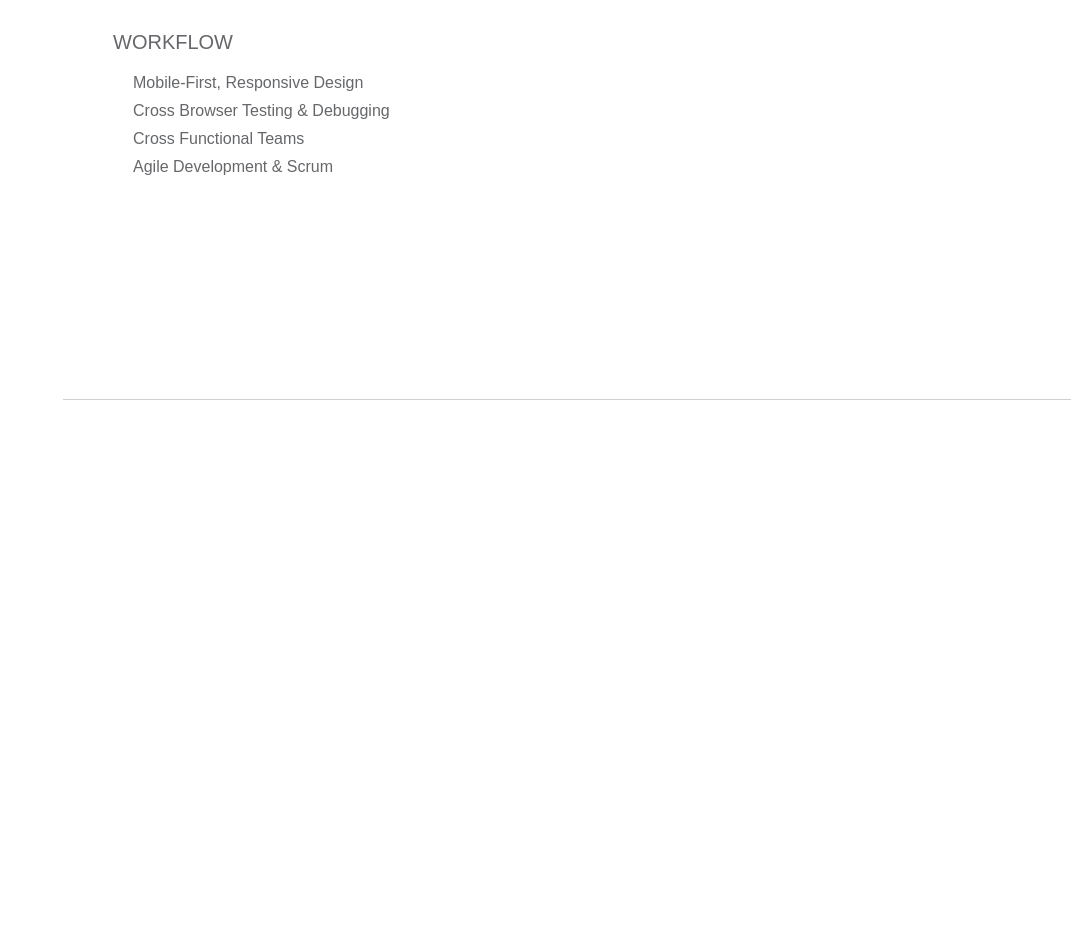
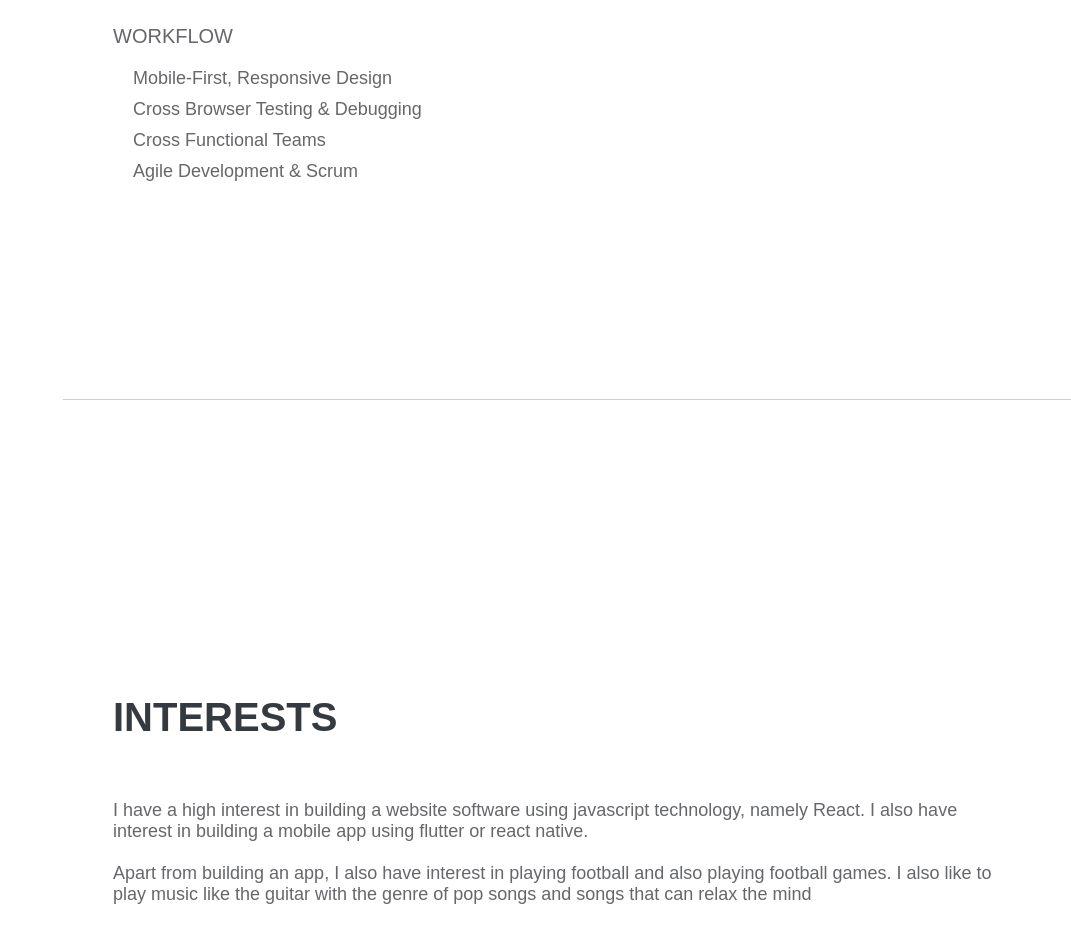
Before and after one commit to edwindamanik/my-portfolio, a React (Create React App) app: page / in a window 1280 px wide. Shown: the part 2800-3742 px from the top of the page, without its empty margins (209-1280 px from the left). Before the commit the page ends 3200 px from the top, so only its background shows below. Built offline with nearby package versions, Linux system fonts and the light colour scheme; the HTML template or start-up script is replaced by a standard one; a web font is replaced by a local one.

Commit message:
fix: add new file for interest content

```diff
--- /dev/null
+++ b/src/components/Interest.jsx
@@ -0,0 +1,19 @@
+import React from "react";
+
+const Interest = () => {
+  return (
+    <div className="interest">
+      <h1>Interests</h1>
+      <p>
+        I have a high interest in building a website software using javascript
+        technology, namely React. I also have interest in building a mobile app
+        using flutter or react native. <br />
+        <br /> Apart from building an app, I also have interest in playing
+        football and also playing football games. I also like to play music like
+        the guitar with the genre of pop songs and songs that can relax the mind
+      </p>
+    </div>
+  );
+};
+
+export default Interest;
--- a/src/components/MainContent.jsx
+++ b/src/components/MainContent.jsx
@@ -2,6 +2,7 @@ import React from "react";
 import About from "./About";
 import Education from "./Education";
 import Experience from "./Experience";
+import Interest from "./Interest";
 import Skills from "./Skills";
 
 const MainContent = () => {
@@ -11,6 +12,7 @@ const MainContent = () => {
       <Experience />
       <Education />
       <Skills />
+      <Interest />
     </div>
   );
 };
--- a/src/index.css
+++ b/src/index.css
@@ -87,7 +87,8 @@ a {
 .about,
 .experience,
 .education,
-.skills {
+.skills,
+.interest {
   padding: 0 50px;
   display: flex;
   flex-direction: column;
@@ -98,7 +99,8 @@ a {
 
 .experience,
 .education,
-.skills {
+.skills,
+.interest {
   gap: 60px;
 }
 
@@ -172,7 +174,8 @@ a {
 /* Styling for experience and education */
 .experience h1,
 .education h1,
-.skills h1 {
+.skills h1,
+.interest h1 {
   font-family: var(--main-font);
   text-transform: uppercase;
   font-size: 40px;
@@ -257,4 +260,13 @@ a {
 .workflow ul li {
   list-style: none;
   font-family: var(--main-font);
+  font-size: 18px;
 }
+
+/* Styling for Interests content */
+.interest p {
+  list-style: none;
+  font-family: var(--main-font);
+  font-size: 18px;
+  color: var(--description-profile-color);
+}
```
